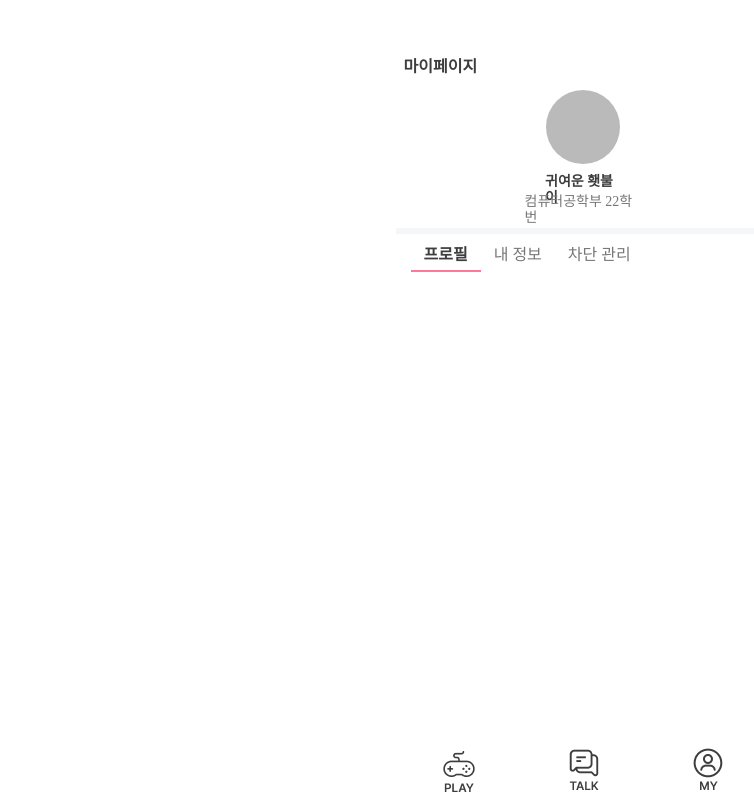
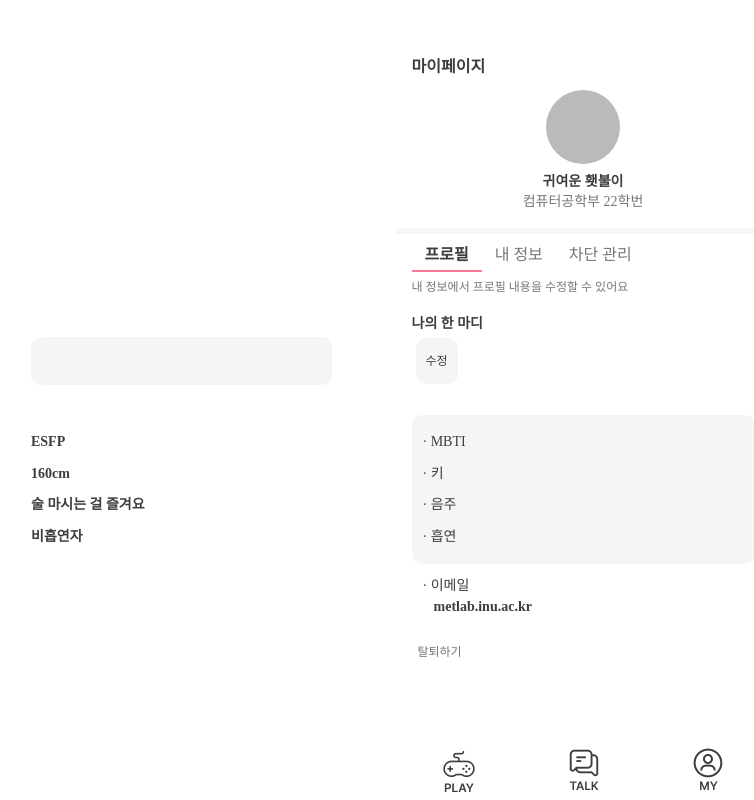
Before and after one commit to MeTLaBPJ/Frontend, a React (Create React App) app: page /mypage in a window 1280 px wide. Shown: the whole page, without its empty margins (57-811 px from the left). Built offline with nearby package versions, Linux system fonts and the light colour scheme.

Commit message:
[feat] 마이페이지 제작중

```diff
--- a/src/page/Mypage/Mypage.css
+++ b/src/page/Mypage/Mypage.css
@@ -1,7 +1,7 @@
 .mypage{
     display: flex;
     flex-direction: column;
-    align-items: center;
+    align-items: flex-start;
     background-color: #FFFFFF ;
     width: 375px;
     height: 100vh;
@@ -9,7 +9,7 @@
 .mypage{
     #title{
 
-            width: 100%;
+            width: auto;
             height: 18px;
             margin-top: 58px;
             margin-left: 16px;
@@ -27,6 +27,8 @@
         }
     #profile{
         margin-top: 14px;
+        width: 100%;
+
         display: flex;
         flex-direction: column;
         align-items: center;
@@ -44,7 +46,7 @@
     }
     #nickname{
 
-        width: 76px;
+        width: auto;
         height: 16px;
        margin-top: 10px ;
         font-family: 'Pretendard';
@@ -58,7 +60,7 @@
     }
     #etc{
 
-        width: 117px;
+        width: auto;
         height: 16px;
        margin-top: 4px;
         font-family: 'Pretendard';
@@ -79,16 +81,32 @@
         background-color:#F5F6F7 ;
         margin-bottom: 12px;
     }
+    .tab-content{
+        display: flex;
+        flex-direction: column;
+        width: auto;
+        height: auto;
+        margin-top: 8px;
+
+        padding-right: 16px;
+    }
     #tabCont{
         display: flex;
-        width: 100%;
-        margin-left: 30px;
+        flex-direction: row;
+        justify-content: center;
+        justify-self: flex-start;
+        width: 339px;
+       padding-left: 16px;
     }
     .tabs{
         display: flex;
-        flex-direction: row;
+        flex-direction: column;
         justify-content: flex-start;
         width: 100%;
+    }
+    #tabs_divider{
+        display: flex;
+        flex-direction: row;
     }
     .tab{
 
@@ -120,8 +138,244 @@
         border-bottom: 2px solid #FF7898;
     }
 
+    #profile_info{
+                /* 키워드 사이엔 쉼표(,)로 구분해주세요 */
 
 
+        width: auto;
+        height: 14px;
+
+        font-family: 'Pretendard';
+        font-style: normal;
+        font-weight: 400;
+        font-size: 12px;
+        line-height: 14px;
+        /* identical to box height, or 117% */
+        display: flex;
+        align-items: center;
+
+        color: #777777;
+
+
+    }
+
+    #ment_title{
+                /* 나의 한 마디 */
+
+        width: auto;
+        height: 16px;
+        margin-top:22px ;
+        font-family: 'Pretendard';
+        font-style: normal;
+        font-weight: 600;
+        font-size: 14px;
+        line-height: 16px;
+        /* identical to box height, or 114% */
+        display: flex;
+        align-items: center;
+
+        color: #3D3D3D;
+
+
+    }
+
+    #ment_input{
+        width: 343px;
+        height: auto;
+        display: flex;
+        align-items: center;
+        margin-top: 6px;
+    }
+
+    #ment{
+
+        width: 297px;
+        height: 46px;
+        border: none;
+
+        background: #F5F5F5;
+        border-radius: 10px;
+
+    }
+
+    #ment_btn{
+
+        width: 42px;
+        height: 46px;
+        border: none;
+        margin-left: 4px;
+        background: #F5F5F5;
+        border-radius: 10px;
+
+        font-family: 'Pretendard';
+        font-style: normal;
+        font-weight: 400;
+        font-size: 12px;
+        line-height: 14px;
+
+
+        color: #3D3D3D;
+
+
+
+    }
+
+    #others{
+        margin-top: 31px;
+        width: 321px;
+        height: 127px;
+        display: flex;
+        flex-direction: column;
+        justify-content: space-around;
+        background: #F5F5F5;
+        border-radius: 10px;
+        padding:11px ;
+
+    }
+
+    .option{
+
+        width: auto;
+        height: 16px;
+
+
+        font-family: 'Pretendard';
+        font-style: normal;
+        font-weight: 400;
+        font-size: 14px;
+        line-height: 16px;
+        /* identical to box height, or 114% */
+        display: flex;
+        align-items: center;
+
+        color: #3D3D3D;
+
+
+    }
+
+    .option_info{
+
+        width: auto;
+        height: 18px;
+
+        font-family: 'Pretendard';
+        font-style: normal;
+        font-weight: 600;
+        font-size: 14px;
+        line-height: 16px;
+        /* or 114% */
+        display: flex;
+        align-items: center;
+        position: absolute;
+        left: 88px;
+        color: #3D3D3D;
+
+
+    }
+    #email{
+        margin-top: 14px;
+        display: flex;
+        flex-direction: column;
+        width: auto;
+        height: auto;
+        margin-left: 11px;
+    }
+    #email_info{
+        margin-top: 4px;
+        margin-left: 11px;
+        width: auto;
+        height: 18px;
+
+        font-family: 'Pretendard';
+        font-style: normal;
+        font-weight: 600;
+        font-size: 14px;
+        line-height: 16px;
+        /* or 114% */
+        display: flex;
+        align-items: center;
+        color: #3D3D3D;
+
+    }
+    #secession{
+
+
+        width: auto;
+        height: 30px;
+       margin-top: 21px;
+        font-family: 'Pretendard';
+        font-style: normal;
+        font-weight: 400;
+        font-size: 12px;
+        line-height: 14px;
+        /* identical to box height, or 117% */
+        display: flex;
+        align-items: center;
+        text-align: center;
+        border: none;
+        color: #777777;
+        background-color: #FFFFFF;
+
+    }
+    input{
+        background-color: #F5F5F5;
+        border: none;
+        width: auto;
+        height: 18px;
+
+        font-family: 'Pretendard';
+        font-style: normal;
+        font-weight: 600;
+        font-size: 14px;
+        line-height: 16px;
+        /* or 114% */
+        display: flex;
+        align-items: center;
+        position: absolute;
+        left: 88px;
+        color: #3D3D3D;
+
+    }
+    input:focus{
+        outline: none;
+    }
+    .mTitle{
+        display: flex;
+        justify-content: space-between;
+
+        font-family: 'Pretendard';
+        font-weight: 900;
+        font-size: 14px;
+        line-height: 16px;
+
+        color: #3D3D3D;
+
+
+    }
+    #submit{
+
+        display: flex;
+        justify-content: center;
+        align-items: center;
+
+        width: 37px;
+        height: 22px;
+
+
+        font-family: 'Pretendard';
+        font-style: normal;
+        font-weight: 500;
+        font-size: 12px;
+        line-height: 15px;
+        letter-spacing: -1.5px;
+        text-align: center;
+
+        color: #FFFFFF;
+
+        background: #3D3D3D;
+        border-radius: 16px;
+
+    }
 }
 
 #navi{
--- a/src/page/Mypage/Mypage.jsx
+++ b/src/page/Mypage/Mypage.jsx
@@ -2,6 +2,14 @@ import React from "react";
 import Tabs from "./Tabs";
 import "./Mypage.css";
 function Mypage(){
+    const UserInfo = {
+        email:"metlab.inu.ac.kr",
+        mbti:"ESFP",
+        height:"160",
+        drinking:"술 마시는 걸 즐겨요",
+        smoking:"비흡연자"
+    };
+
     return(
         <div className="mypage">
             <div id="title">
@@ -16,9 +24,62 @@ function Mypage(){
             <div id="tabCont">
                 <Tabs>
                     <div label="프로필">
+                    <div id="profile_info">내 정보에서 프로필 내용을 수정할 수 있어요</div>
+                        <div id="ment_cont">
+                            <div id="ment_title">나의 한 마디</div>
+                            <div id="ment_input">
+                                <input id="ment"></input>
+                                <button id="ment_btn">수정</button>
+                            </div>
+                        </div>
+                        <div id="others">
+                            <div id="mbti" className="option">  · MBTI
+                               <div className="option_info">{UserInfo.mbti}</div>
+                            </div>
+                            <div id="height" className="option"> · 키
+                               <div className="option_info">{UserInfo.height}cm</div>
+                            </div>
+                            <div id="drinking" className="option"> · 음주
+                            <div className="option_info"> {UserInfo.drinking}</div>
+                            </div>
+                            <div id="smoking" className="option"> · 흡연
+                            <div className="option_info">{UserInfo.smoking}</div>
+                            </div>
 
+                        </div>
+                        <div id="email">
+                            <div className="option" >· 이메일 </div>
+                            <div  id="email_info">{UserInfo.email}</div>
+                        </div>
+                        <button id="secession">탈퇴하기</button>
                     </div>
                     <div label="내 정보">
+                    <div id="profile_info">키워드 사이엔 쉼표(,)로 구분해주세요</div>
+
+                        <div id="email">
+                            <div className="option">· 이메일 </div>
+                            <div  id="email_info">{UserInfo.email}</div>
+                        </div>
+
+                        <div id="others">
+                            <div className="mTitle">프로필
+                                <button id="submit">저장</button>
+                            </div>
+                            <div id="mbti" className="option">  · MBTI
+                                <input placeholder={UserInfo.mbti}></input>
+
+                            </div>
+                            <div id="height" className="option"> · 키
+                                <input placeholder={UserInfo.height}></input>
+                            </div>
+                            <div id="drinking" className="option"> · 음주
+                                <input placeholder={UserInfo.drinking}></input>
+                            </div>
+                            <div id="smoking" className="option"> · 흡연
+                                <input placeholder={UserInfo.smoking}></input>
+                            </div>
+
+                        </div>
 
                     </div>
                     <div label="차단 관리">
--- a/src/page/Mypage/Tabs.jsx
+++ b/src/page/Mypage/Tabs.jsx
@@ -10,6 +10,7 @@ const Tabs = ({ children }) => {
 
   return (
     <div className="tabs">
+      <div id='tabs_divider'>
       {children.map((child) => (
         <Tab
           key={child.props.label}
@@ -18,11 +19,14 @@ const Tabs = ({ children }) => {
           activeTab={activeTab}
         />
       ))}
+      </div>
+
       <div className="tab-content">
         {children.map((child) =>
           child.props.label === activeTab ? child.props.children : null
         )}
       </div>
+
     </div>
   );
 };
```
